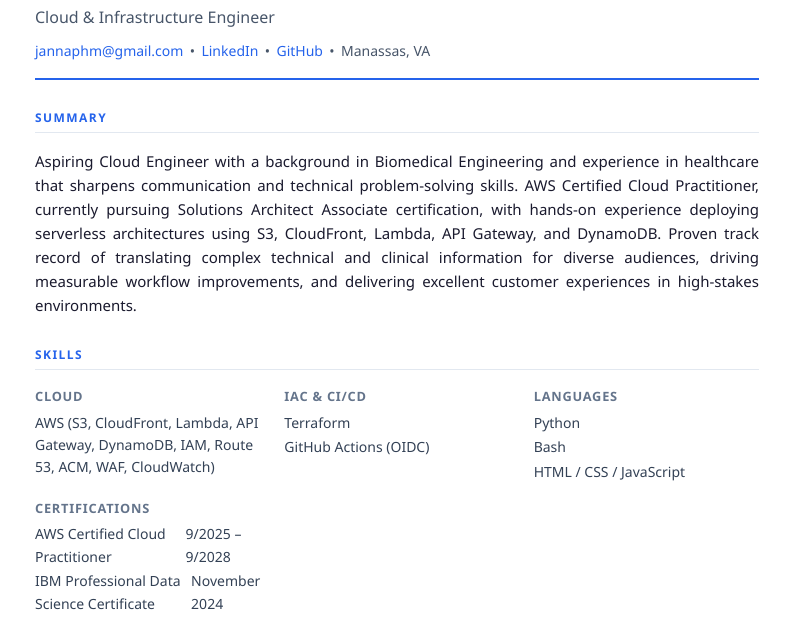
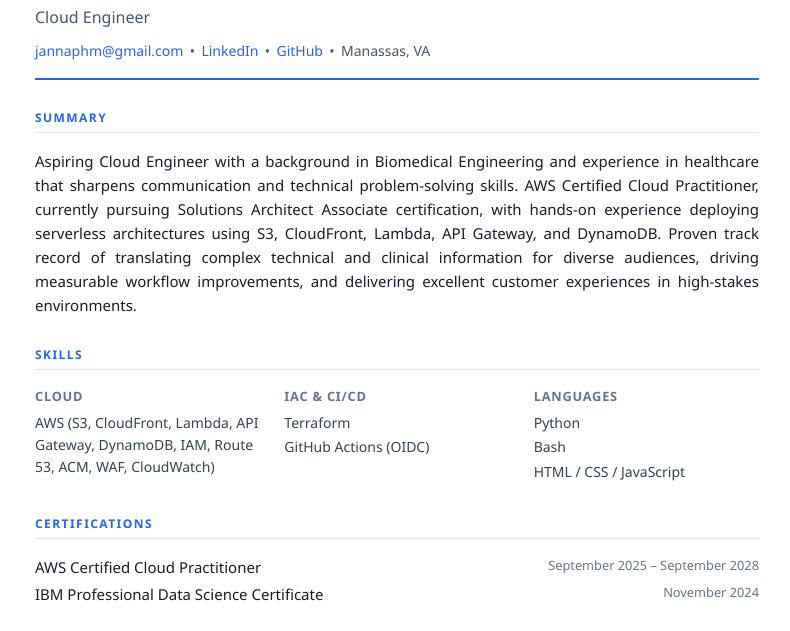
Before and after one commit to jntph/cloud-resume, a plain HTML site: page index.html in a window 1280 px wide. Shown: the part 134-765 px from the top of the page, without its empty margins (243-1033 px from the left). Drawn offline with Linux system fonts and the light colour scheme; no server answers.

Commit message:
updated webpage

```diff
--- a/index.html
+++ b/index.html
@@ -13,7 +13,7 @@
     <header>
       <div class="header-main">
         <h1>Janna Tien Pham</h1>
-        <p class="tagline">Cloud &amp; Infrastructure Engineer</p>
+        <p class="tagline">Cloud Engineer</p>
       </div>
       <div class="header-contact">
         <a href="mailto:jannaphm@gmail.com">jannaphm@gmail.com</a>
@@ -66,15 +66,17 @@
             <li>HTML / CSS / JavaScript</li>
           </ul>
         </div>
-        <div class="skill-group">
-          <h3>Certifications</h3>
-          <ul class="cert-list">
-            <li><span>AWS Certified Cloud Practitioner</span><span>9/2025 &ndash; 9/2028</span></li>
-            <li><span>IBM Professional Data Science Certificate</span><span>November 2024</span></li>
-            <!-- Add more certs here -->
-          </ul>
-        </div>
       </div>
+    </section>
+
+    <!-- ===== CERTIFICATIONS ===== -->
+    <section class="section">
+      <h2>Certifications</h2>
+      <ul class="cert-list">
+        <li><span>AWS Certified Cloud Practitioner</span><span>September 2025 &ndash; September 2028</span></li>
+        <li><span>IBM Professional Data Science Certificate</span><span>November 2024</span></li>
+        <!-- Add more certs here -->
+      </ul>
     </section>
 
     <!-- ===== EXPERIENCE ===== -->
@@ -118,7 +120,7 @@
 
     <!-- ===== PROJECTS ===== -->
     <section class="section">
-      <h2>Projects &ndash; Ongoing</h2>
+      <h2>Projects</h2>
 
       <div class="entry">
         <div class="entry-header">
--- a/style.css
+++ b/style.css
@@ -118,9 +118,21 @@ header h1 {
   margin-bottom: 0.15rem;
 }
 
+.cert-list {
+  list-style: none;
+  padding: 0;
+  margin: 0;
+}
+
 .cert-list li {
   display: flex;
   justify-content: space-between;
+}
+
+.cert-list li span:last-child {
+  font-size: 0.8rem;
+  color: #64748b;
+  white-space: nowrap;
 }
 
 /* ===== ENTRIES (experience / projects / education) ===== */
```
